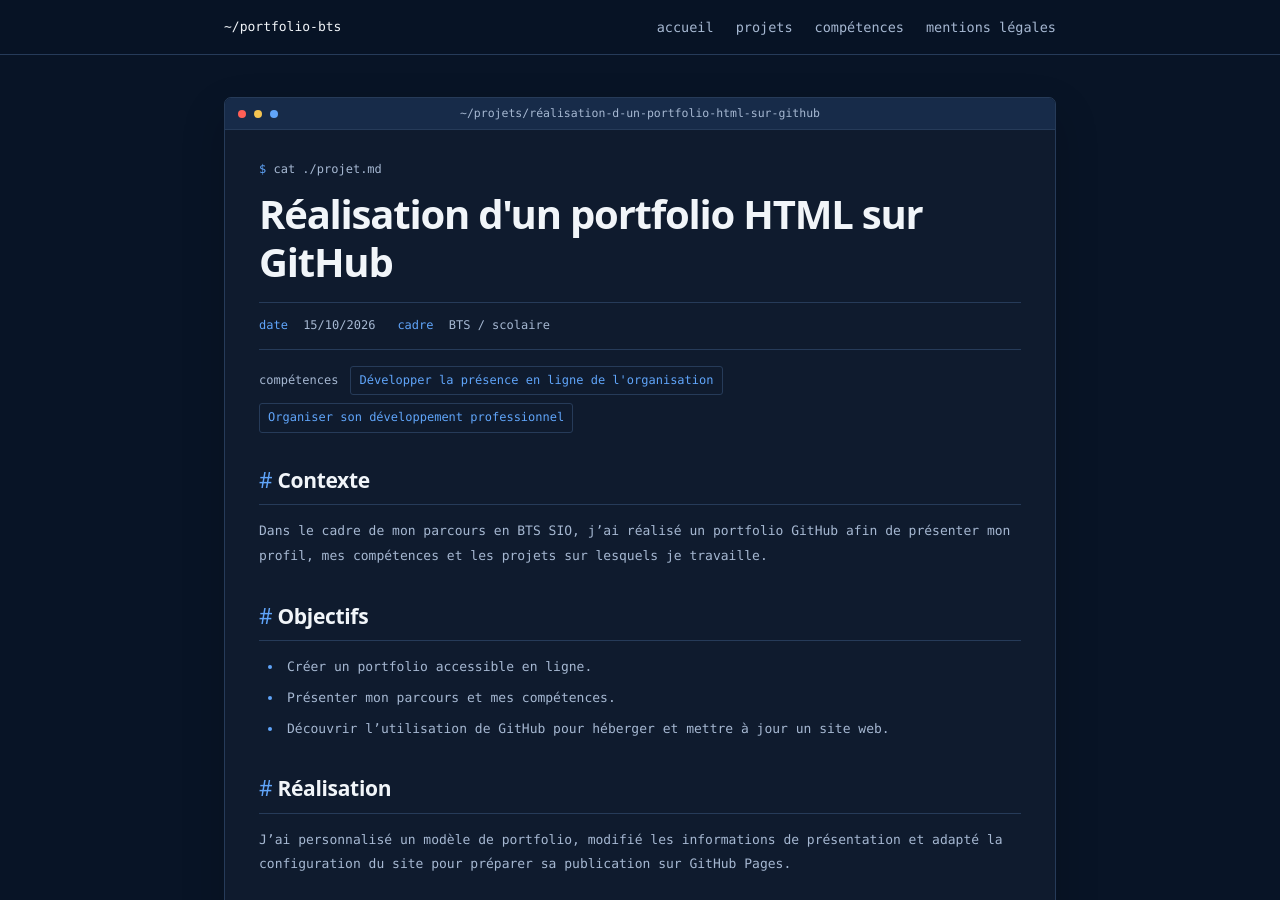
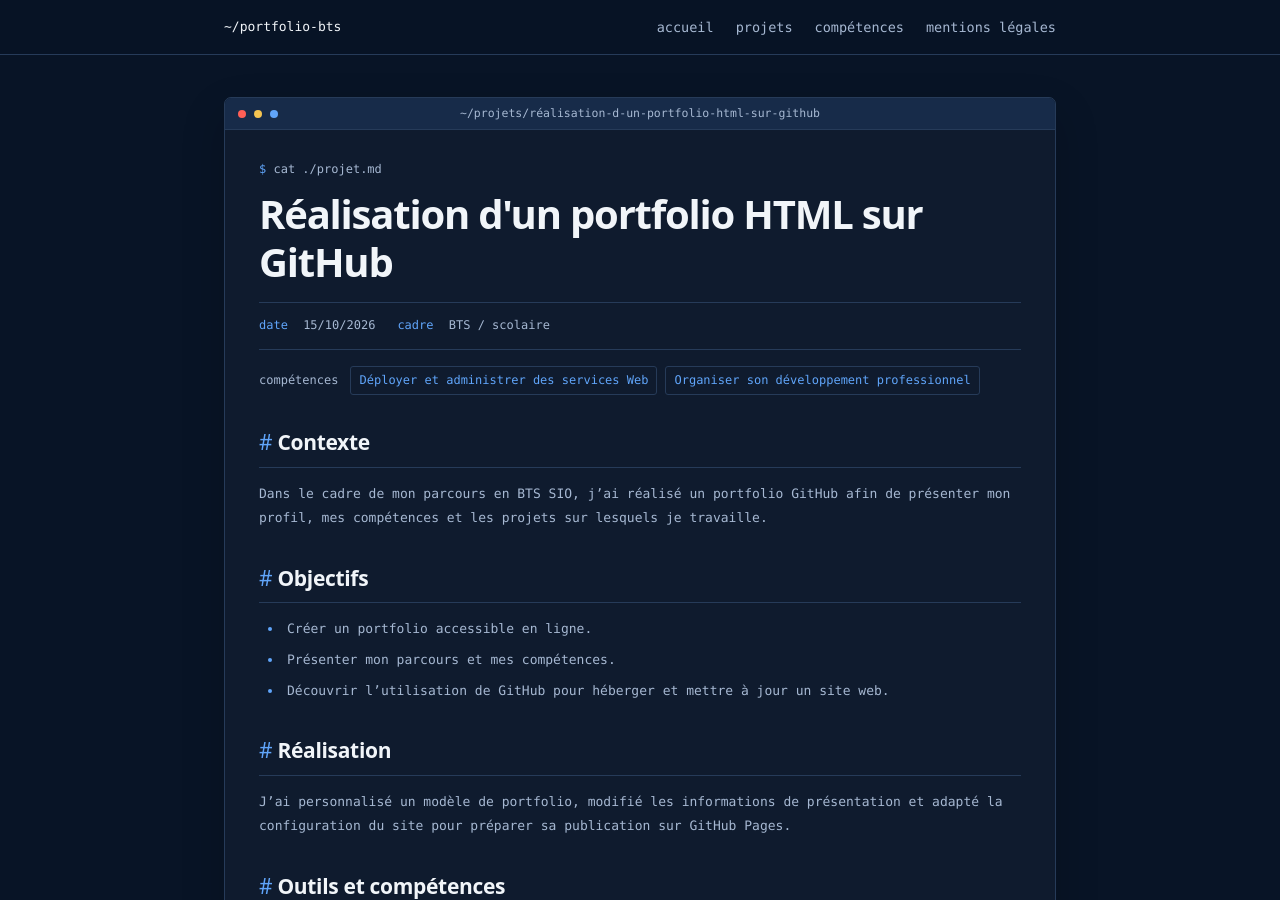
Before and after one commit to Noxioz/template_portfolio_bts, a Jekyll site: the page built from _projets/portfolio-github.md, in a window 1280 px wide and 900 px high. Built offline with Jekyll 4.4.1, drawn with Linux system fonts in a browser that asks for light colours; some of the changed lines change nothing that is shown.

Commit message:
Update competences.yml

```diff
--- a/_data/competences.yml
+++ b/_data/competences.yml
@@ -2,13 +2,19 @@
 # Adaptez les libellés selon votre référentiel et vos besoins.
 - code: c1
   libelle: "Gérer le patrimoine informatique"
+  decription: "Inventorier, maintenir et administrer les équipements, logiciels et ressources informatiques."
 - code: c2
   libelle: "Répondre aux incidents et aux demandes d'assistance"
+  decription: "Diagnostiquer les problèmes informatiques et aider les utilisateurs à les résoudre."
 - code: c3
-  libelle: "Développer la présence en ligne de l'organisation"
+  libelle: "Déployer et administrer des services Web"
+  decription: "Comprendre l'hébergement Web, les serveurs et les services nécessaires pour rendre un site accessible."
 - code: c4
-  libelle: "Travailler en mode projet"
+  libelle: "Organiser et réaliser un projet informatique"
+  decription: "Définir un objectif, planifier les étapes, réaliser le travail et vérifier le résultat."
 - code: c5
   libelle: "Mettre à disposition un service informatique"
+  decription: "Installer, configurer et rendre opérationnels des services informatiques pour les utilisateurs."
 - code: c6
   libelle: "Organiser son développement professionnel"
+  decription: "Se former, suivre les évolutions informatiques et développer ses compétences professionnelles."
```
